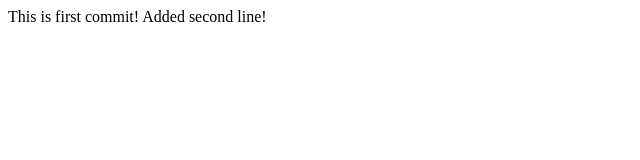
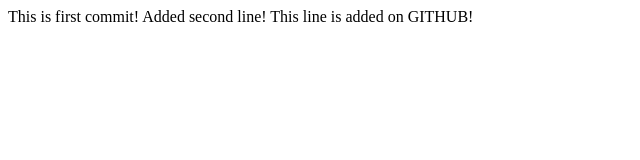
Before and after one commit to Vladomira/homework-1, a plain HTML site: page index.html in a window 1280 px wide. Shown: the whole page, without its empty margins (0-640 px from the left). Drawn offline with Linux system fonts and the light colour scheme.

Commit message:
Update index.html

```diff
--- a/index.html
+++ b/index.html
@@ -10,5 +10,7 @@
     This is first commit!
 
     Added second line!
+
+    This line is added on GITHUB!
 </body>
 </html>
```
